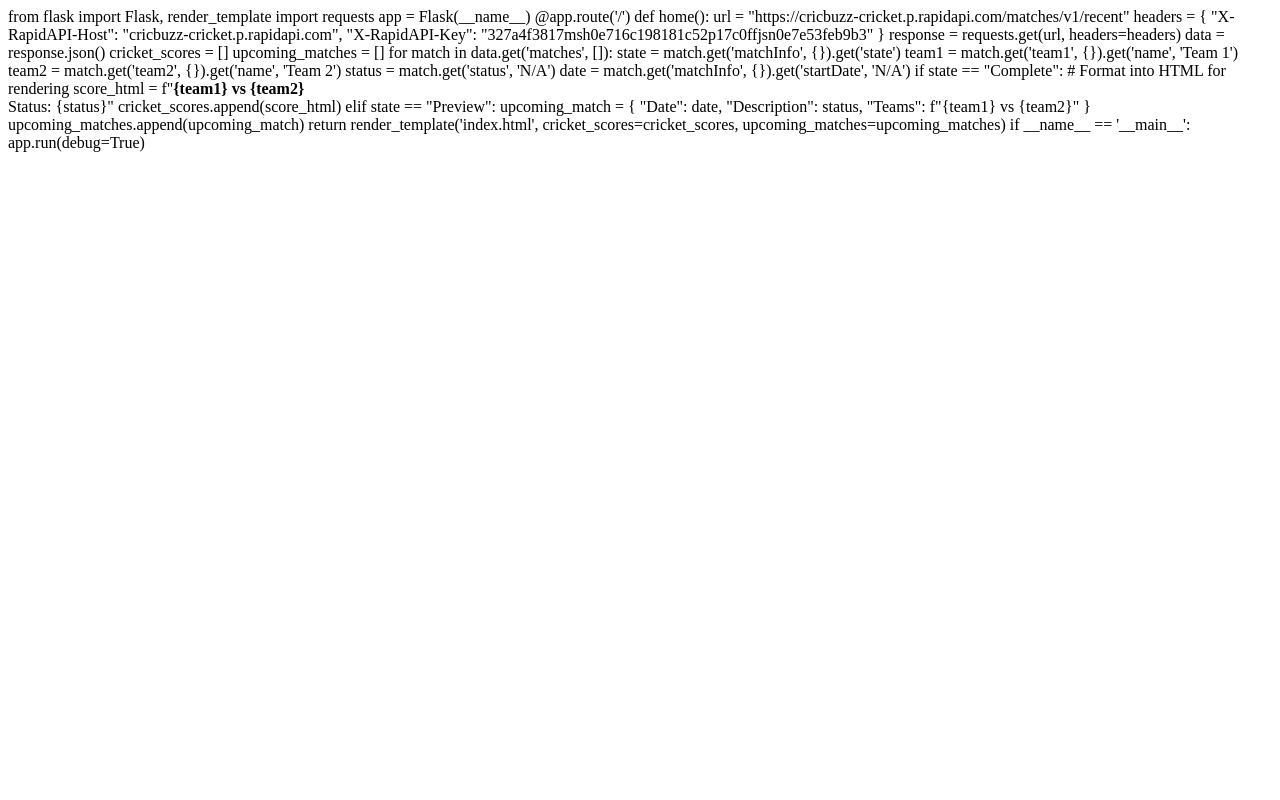
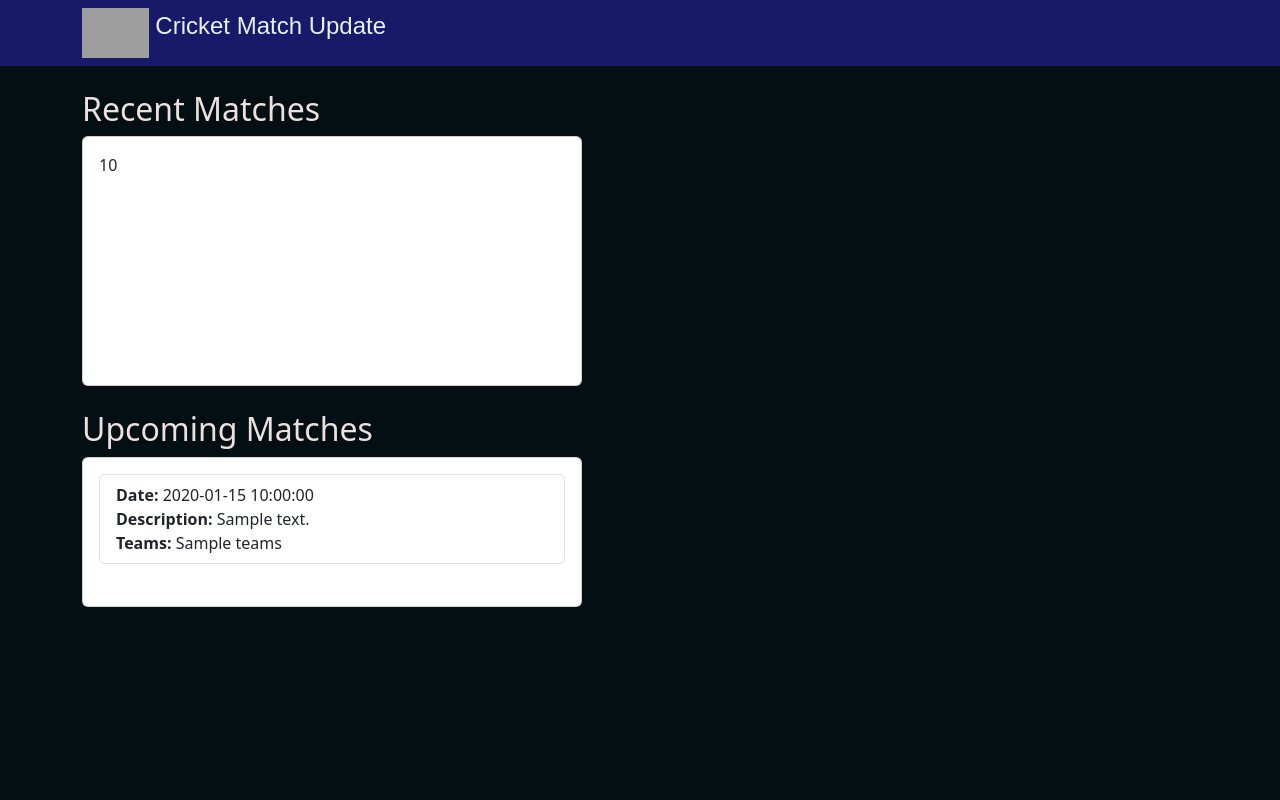
Before and after one commit to NavinKumarbanu/Live-Cricket-Score-app, a Flask app: template templates/index.html in a window 1280 px wide. Run offline with Flask 3, Linux system fonts and the light colour scheme; the template is opened without the code that fills it: most values are stand-ins (such as "Sample title", 1, 10 or a date in 2020); grey boxes are pictures that could not be loaded.

Commit message:
Update index.html

```diff
--- a/templates/index.html
+++ b/templates/index.html
@@ -1,43 +1,90 @@
-from flask import Flask, render_template
-import requests
+<!DOCTYPE html>
+<html>
+<head>
+    <title>Cricket Scores</title>
+    <link href="https://cdn.jsdelivr.net/npm/bootstrap@5.3.0/dist/css/bootstrap.min.css" rel="stylesheet">
+    <style>
+        /* Custom styles */
+        .navbar-brand {
+            background-color: #d2dfd9; /* Change the background color */
+            color: white; /* Change the text color */
+            padding: 10px;
+            font-size: 34px;
+        }
+        .top-bar {
+            background-color: rgb(25, 25, 105); /* Change the background color */
+            color: #e7f1f4; /* Change the text color */
+            padding: 8px;
+            font-size: 24px;
+            font-family: Arial, sans-serif; /* Change the font family */
 
-app = Flask(__name__)
+        }
+        body {
+            background-color: #030f13; /* Change the overall background color */
+            color: #ece0e0; /* Change the overall text color */
+        }
+        .custom-card {
+        width: 500px; /* Change the width */
+        height: 250px; /* Change the height */
+        /* Add any other styling properties as needed */
+    }
+    .custom-upcoming-card {
+        width: 500px; /* Change the width */
+        height: 150px; /* Change the height */
+        /* Add any other styling properties as needed */
+    }
+    .navbar-brand {
+        font-size: 24px; /* Change the font size as needed */
+    }
+    </style>
 
-@app.route('/')
-def home():
-    url = "https://cricbuzz-cricket.p.rapidapi.com/matches/v1/recent"
-    headers = {
-        "X-RapidAPI-Host": "cricbuzz-cricket.p.rapidapi.com",
-        "X-RapidAPI-Key": "327a4f3817msh0e716c198181c52p17c0ffjsn0e7e53feb9b3"
-    }
+</head>
+<body>
+    <div class="top-bar">
+        <div class="container">
+            <img src="width="50" height="50" class="d-inline-block align-top" alt="">
+            Cricket Match Update
+        </div>
+    </div>
+    <!-- <nav class="navbar navbar-fixed-top navbar-expand-lg navbar-dark bg-primary">
+        <a class="navbar-brand" href="#">
+            <img src="https://storage.googleapis.com/bkt-static-tt/logo.png" width="50" height="50" class="d-inline-block align-top" alt="">
+             TechTrapture Cricket Score App
+        </a>
+    </nav> -->
+    <div class="container mt-4">
+        <h2>Recent Matches</h2>
+        <div class="row row-cols-1 row-cols-md-2">
+            {% for score in cricket_scores %}
+                <div class="col mb-4">
+                    <div class="card custom-card">
+                        <div class="card-body">
+                            {{ score | safe }}
+                        </div>
+                    </div>
+                </div>
+            {% endfor %}
+        </div>
 
-    response = requests.get(url, headers=headers)
-    data = response.json()
+        <h2>Upcoming Matches</h2>
+        <div class="row row-cols-1 row-cols-md-2">
+            {% for match in upcoming_matches %}
+                <div class="col mb-4">
+                    <div class="card custom-upcoming-card">
+                        <div class="card-body">
+                            <ul class="list-group">
+                                <li class="list-group-item">
+                                    <strong>Date:</strong> {{ match['Date'] }}<br>
+                                    <strong>Description:</strong> {{ match['Description'] }}<br>
+                                    <strong>Teams:</strong> {{ match['Teams'] }}
+                                </li>
+                            </ul>
+                        </div>
+                    </div>
+                </div>
+            {% endfor %}
+        </div>
+    </div>
 
-    cricket_scores = []
-    upcoming_matches = []
-
-    for match in data.get('matches', []):
-        state = match.get('matchInfo', {}).get('state')
-        team1 = match.get('team1', {}).get('name', 'Team 1')
-        team2 = match.get('team2', {}).get('name', 'Team 2')
-        status = match.get('status', 'N/A')
-        date = match.get('matchInfo', {}).get('startDate', 'N/A')
-
-        if state == "Complete":
-            # Format into HTML for rendering
-            score_html = f"<strong>{team1} vs {team2}</strong><br>Status: {status}"
-            cricket_scores.append(score_html)
-
-        elif state == "Preview":
-            upcoming_match = {
-                "Date": date,
-                "Description": status,
-                "Teams": f"{team1} vs {team2}"
-            }
-            upcoming_matches.append(upcoming_match)
-
-    return render_template('index.html', cricket_scores=cricket_scores, upcoming_matches=upcoming_matches)
-
-if __name__ == '__main__':
-    app.run(debug=True)
+</body>
+</html>
```
